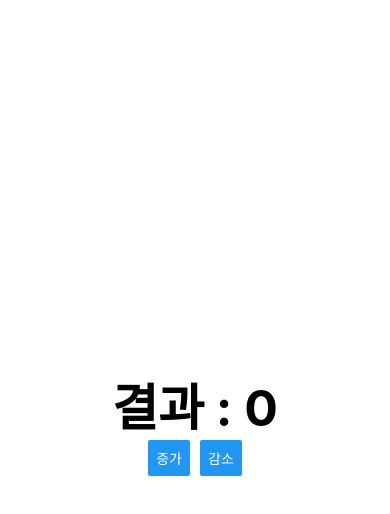
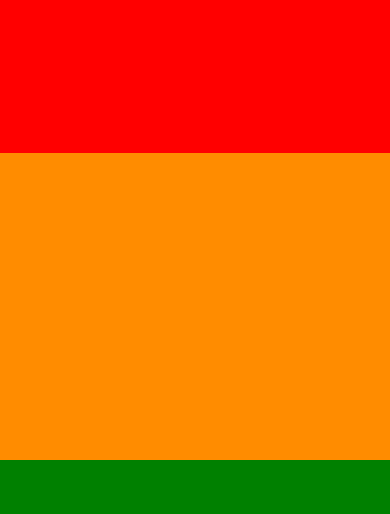
Before and after one commit to bukwon/RN_weather_app, a React Native app: screen / in a window 390 px wide. Shown: the top 514 px of the page. Built offline with nearby package versions, Linux system fonts and the light colour scheme.

Commit message:
Flex box 사용

```diff
--- a/App.js
+++ b/App.js
@@ -6,30 +6,13 @@
   const [number, setNumber] = useState(0);
 
   return (
-    <View style={styles.container}>
-      <Text style={styles.text}>결과 : {number}</Text>
-      <View style={styles.btnGroup}>
-        <Button styles={styles.btn} title='증가' onPress={() => setNumber(number + 1)}/>
-        <Button styles={styles.btn} title='감소' onPress={() => setNumber(number - 1)}/>
-      </View>
-      <StatusBar style="auto" />
+    <View style={{flex: 1}}>
+      <View style={{ flex:1 ,backgroundColor: 'red' }}></View>
+      <View style={{ flex:2 ,backgroundColor: 'darkorange' }}></View>
+      <View style={{ flex:2.5, backgroundColor: 'green' }}></View>
+        <StatusBar style="auto" />
     </View>
   );
 }
 
-const styles = StyleSheet.create({
-  container: {
-    flex: 1,
-    backgroundColor: '#fff',
-    alignItems: 'center',
-    justifyContent: 'center',
-  },
-  text: {
-    fontSize: 50,
-    fontWeight: 'bold',
-  },
-  btnGroup: {
-    flexDirection: 'row',
-    gap: 10,
-  },
-});
+const styles = StyleSheet.create({});
```
